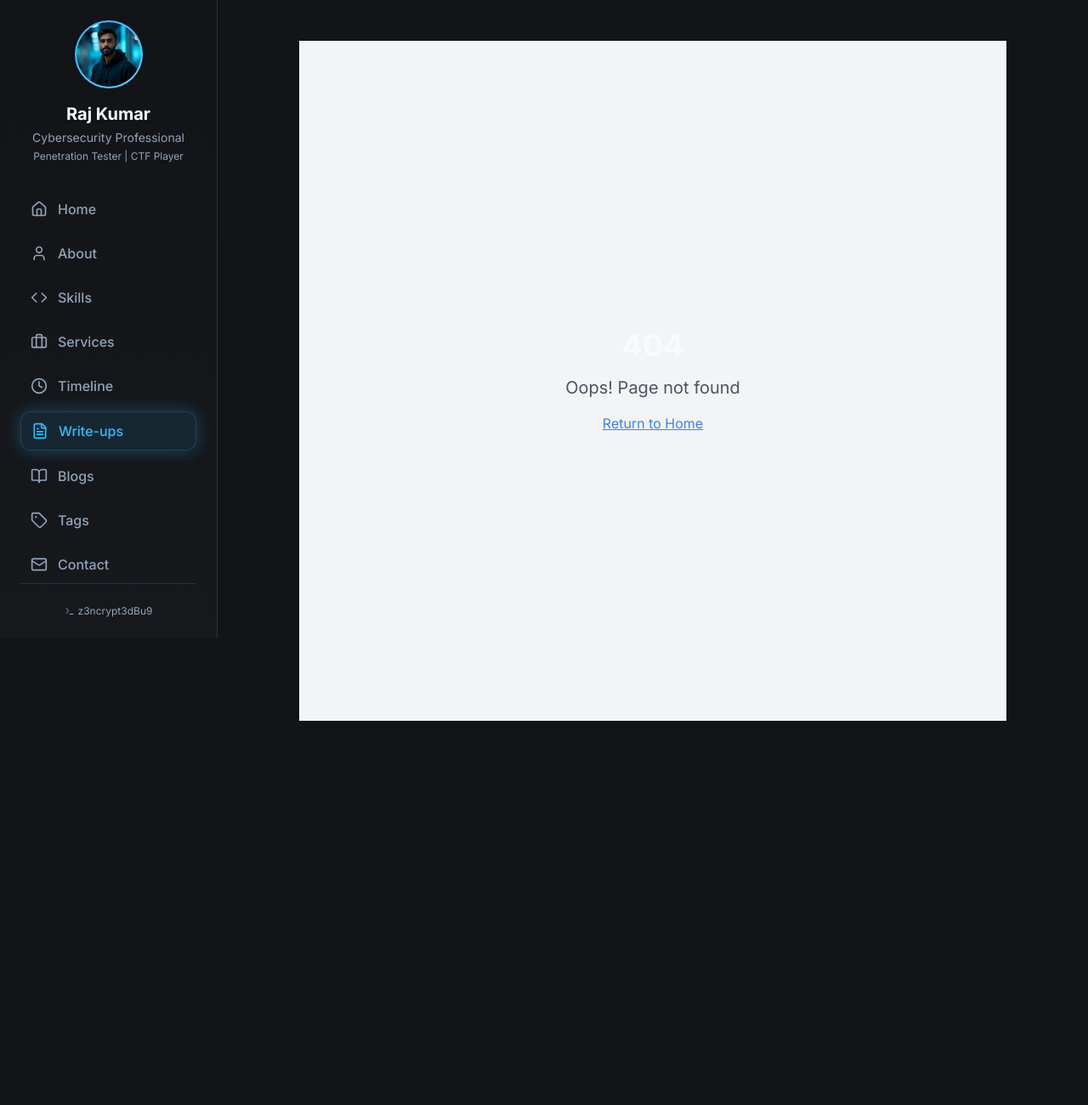
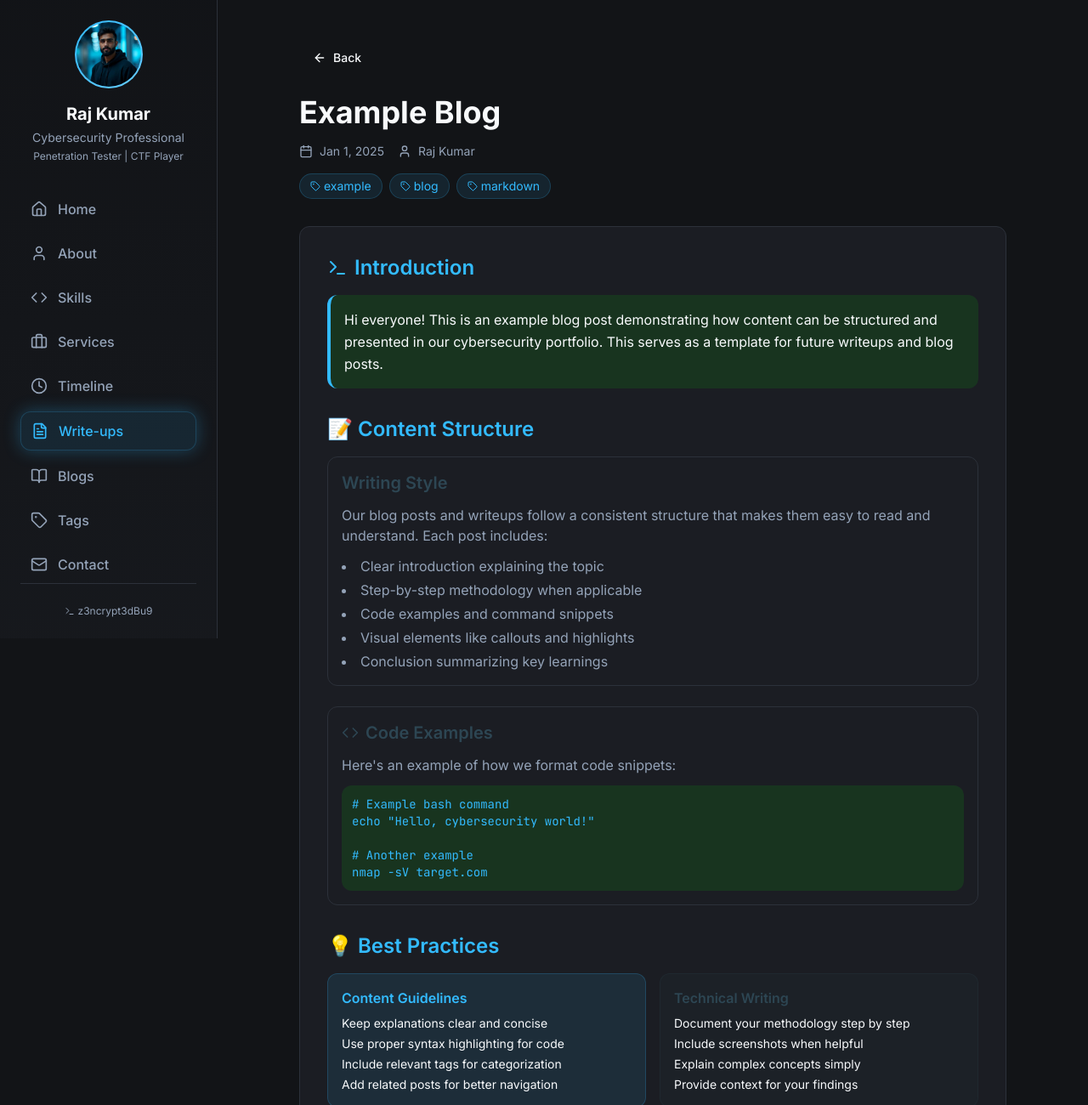
Before and after one commit to n220556/Z3ncrypt3dBu9, a React (Vite) app: page /writeups/example-blog in a window 1280 px wide. Before the commit this address had no page. Shown: the top 1300 px of the page at 85% size. Before the commit the page ends 896 px from the top, so only its background shows below. Built offline with nearby package versions, Linux system fonts and the light colour scheme.

Commit message:
Create Example Writeup Page and Navigation

```diff
--- a/src/App.tsx
+++ b/src/App.tsx
@@ -35,7 +35,7 @@ const App = () => (
             {/* Writeups */}
             <Route path="/writeups" element={<div className="text-center py-20"><h1 className="text-2xl font-bold text-muted-foreground">CTF Write-ups Coming Soon</h1></div>} />
             <Route path="/writeups/head-dump" element={<HeadDump />} />
-            <Route path="/writeups/example" element={<ExampleWriteup />} />
+            <Route path="/writeups/example-blog" element={<ExampleWriteup />} />
             {/* Blogs */}
             <Route path="/blogs" element={<div className="text-center py-20"><h1 className="text-2xl font-bold text-muted-foreground">Blog Posts Coming Soon</h1></div>} />
             <Route path="/blogs/text-typography" element={<TextTypography />} />
--- a/src/pages/Timeline.tsx
+++ b/src/pages/Timeline.tsx
@@ -11,6 +11,15 @@ interface TimelineItem {
 }
 
 const timelineData: TimelineItem[] = [
+  {
+    id: '0',
+    date: 'Jan 1, 2025',
+    title: 'Example Blog',
+    category: 'writeup',
+    tags: ['example', 'blog', 'markdown'],
+    description: 'An example blog post demonstrating content structure and styling for cybersecurity writeups and educational content.',
+    link: '/writeups/example-blog'
+  },
   {
     id: '1',
     date: 'Jan 15, 2025',
--- a/src/pages/blogs/TextTypography.tsx
+++ b/src/pages/blogs/TextTypography.tsx
@@ -2,6 +2,12 @@ import { Calendar, Tag, User, ArrowLeft, ExternalLink, Code, Type, Hash } from '
 import { Button } from '@/components/ui/button';
 
 const relatedPosts = [
+  {
+    title: 'Example Blog',
+    category: 'writeup',
+    tags: ['example', 'blog'],
+    link: '/writeups/example-blog'
+  },
   {
     title: 'head-dump',
     category: 'writeup',
--- a/src/pages/writeups/ExampleWriteup.tsx
+++ b/src/pages/writeups/ExampleWriteup.tsx
@@ -1,20 +1,199 @@
-import React, { useEffect, useState } from "react";
-import ReactMarkdown from "react-markdown";
+import { Calendar, Tag, User, ArrowLeft, ExternalLink, Terminal, Code } from 'lucide-react';
+import { Button } from '@/components/ui/button';
 
-const ExampleWriteup = () => {
-  const [content, setContent] = useState("");
+const relatedPosts = [
+  {
+    title: 'head-dump',
+    category: 'writeup',
+    tags: ['PicoCTF', 'Web Exploitation'],
+    link: '/writeups/head-dump'
+  },
+  {
+    title: 'Text and Typography',
+    category: 'blog',
+    tags: ['markdown', 'typography'],
+    link: '/blogs/text-typography'
+  },
+  {
+    title: 'OverTheWire Bandit Level 0-10',
+    category: 'blog',
+    tags: ['OverTheWire', 'Linux'],
+    link: '/blogs/otw-bandit-0-10'
+  }
+];
 
-  useEffect(() => {
-    fetch("public/example.md")
-      .then((res) => res.text())
-      .then(setContent);
-  }, []);
+export default function ExampleWriteup() {
+  return (
+    <div className="min-h-screen">
+      {/* Back button */}
+      <div className="mb-6">
+        <Button variant="ghost" className="gap-2" onClick={() => window.history.back()}>
+          <ArrowLeft className="h-4 w-4" />
+          Back
+        </Button>
+      </div>
 
-  return (
-    <div className="prose mx-auto p-4">
-      <ReactMarkdown>{content}</ReactMarkdown>
+      {/* Header */}
+      <header className="mb-8">
+        <h1 className="text-4xl font-bold mb-4">Example Blog</h1>
+
+        {/* Meta information */}
+        <div className="flex flex-wrap items-center gap-4 text-sm text-muted-foreground mb-4">
+          <div className="flex items-center gap-2">
+            <Calendar className="h-4 w-4" />
+            <span>Jan 1, 2025</span>
+          </div>
+          <div className="flex items-center gap-2">
+            <User className="h-4 w-4" />
+            <span>Raj Kumar</span>
+          </div>
+        </div>
+
+        {/* Tags */}
+        <div className="flex flex-wrap gap-2 mb-6">
+          {['example', 'blog', 'markdown'].map((tag) => (
+            <span
+              key={tag}
+              className="inline-flex items-center gap-1 px-3 py-1 bg-primary/10 text-primary rounded-full text-sm border border-primary/20"
+            >
+              <Tag className="h-3 w-3" />
+              {tag}
+            </span>
+          ))}
+        </div>
+      </header>
+
+      {/* Content */}
+      <article className="prose prose-invert max-w-none">
+        <div className="bg-card rounded-lg p-8 border border-border space-y-8">
+
+          {/* Introduction */}
+          <section>
+            <h2 className="text-2xl font-semibold mb-4 text-primary flex items-center gap-2">
+              <Terminal className="h-6 w-6" />
+              Introduction
+            </h2>
+            <div className="bg-secondary/10 rounded-lg p-4 border-l-4 border-primary">
+              <p className="text-foreground leading-relaxed">
+                Hi everyone! This is an example blog post demonstrating how content can be structured
+                and presented in our cybersecurity portfolio. This serves as a template for future
+                writeups and blog posts.
+              </p>
+            </div>
+          </section>
+
+          {/* Main Content */}
+          <section>
+            <h2 className="text-2xl font-semibold mb-4 text-primary">📝 Content Structure</h2>
+
+            <div className="space-y-6">
+              <div className="bg-card border border-border rounded-lg p-4">
+                <h3 className="text-xl font-semibold mb-3 text-accent">Writing Style</h3>
+                <p className="text-muted-foreground mb-3">
+                  Our blog posts and writeups follow a consistent structure that makes them easy to read
+                  and understand. Each post includes:
+                </p>
+                <ul className="list-disc list-inside space-y-1 text-muted-foreground">
+                  <li>Clear introduction explaining the topic</li>
+                  <li>Step-by-step methodology when applicable</li>
+                  <li>Code examples and command snippets</li>
+                  <li>Visual elements like callouts and highlights</li>
+                  <li>Conclusion summarizing key learnings</li>
+                </ul>
+              </div>
+
+              <div className="bg-card border border-border rounded-lg p-4">
+                <h3 className="text-xl font-semibold mb-3 text-accent flex items-center gap-2">
+                  <Code className="h-5 w-5" />
+                  Code Examples
+                </h3>
+                <p className="text-muted-foreground mb-3">
+                  Here's an example of how we format code snippets:
+                </p>
+                <div className="bg-secondary/10 rounded-lg p-3">
+                  <code className="text-primary font-mono text-sm block">
+                    # Example bash command<br/>
+                    echo "Hello, cybersecurity world!"<br/>
+                    <br/>
+                    # Another example<br/>
+                    nmap -sV target.com
+                  </code>
+                </div>
+              </div>
+            </div>
+          </section>
+
+          {/* Tips Section */}
+          <section>
+            <h2 className="text-2xl font-semibold mb-4 text-primary">💡 Best Practices</h2>
+            <div className="grid md:grid-cols-2 gap-4">
+              <div className="bg-primary/10 border border-primary/20 rounded-lg p-4">
+                <h3 className="font-semibold text-primary mb-2">Content Guidelines</h3>
+                <ul className="text-sm space-y-1">
+                  <li>Keep explanations clear and concise</li>
+                  <li>Use proper syntax highlighting for code</li>
+                  <li>Include relevant tags for categorization</li>
+                  <li>Add related posts for better navigation</li>
+                </ul>
+              </div>
+              <div className="bg-accent/10 border border-accent/20 rounded-lg p-4">
+                <h3 className="font-semibold text-accent mb-2">Technical Writing</h3>
+                <ul className="text-sm space-y-1">
+                  <li>Document your methodology step by step</li>
+                  <li>Include screenshots when helpful</li>
+                  <li>Explain complex concepts simply</li>
+                  <li>Provide context for your findings</li>
+                </ul>
+              </div>
+            </div>
+          </section>
+
+          {/* Conclusion */}
+          <section>
+            <h2 className="text-2xl font-semibold mb-4 text-primary">🎯 Conclusion</h2>
+            <div className="bg-secondary/10 rounded-lg p-4 border-l-4 border-accent">
+              <p className="text-foreground leading-relaxed">
+                This example demonstrates the structure and styling we use for our cybersecurity content.
+                Whether it's a CTF writeup, vulnerability analysis, or educational blog post, maintaining
+                consistency in presentation helps readers focus on the technical content while ensuring
+                a professional appearance.
+              </p>
+            </div>
+          </section>
+        </div>
+      </article>
+
+      {/* Related Posts */}
+      <section className="mt-12">
+        <h2 className="text-2xl font-semibold mb-6">📚 Related Posts</h2>
+        <div className="grid md:grid-cols-3 gap-4">
+          {relatedPosts.map((post, index) => (
+            <a
+              key={index}
+              href={post.link}
+              className="block bg-card rounded-lg p-4 border border-border hover:border-primary/50 transition-all duration-300 hover:shadow-elegant group"
+            >
+              <h3 className="font-semibold mb-2 group-hover:text-primary transition-colors">
+                {post.title}
+              </h3>
+              <div className="flex flex-wrap gap-1 mb-2">
+                {post.tags.map((tag) => (
+                  <span
+                    key={tag}
+                    className="px-2 py-1 bg-secondary/50 text-xs rounded"
+                  >
+                    {tag}
+                  </span>
+                ))}
+              </div>
+              <div className="flex items-center gap-1 text-xs text-muted-foreground">
+                <ExternalLink className="h-3 w-3" />
+                <span>{post.category}</span>
+              </div>
+            </a>
+          ))}
+        </div>
+      </section>
     </div>
   );
-};
-
-export default ExampleWriteup;
+}
--- a/src/pages/writeups/HeadDump.tsx
+++ b/src/pages/writeups/HeadDump.tsx
@@ -2,6 +2,12 @@ import { Calendar, Tag, User, ArrowLeft, ExternalLink } from 'lucide-react';
 import { Button } from '@/components/ui/button';
 
 const relatedPosts = [
+  {
+    title: 'Example Blog',
+    category: 'writeup',
+    tags: ['example', 'blog'],
+    link: '/writeups/example-blog'
+  },
   {
     title: 'Text and Typography',
     category: 'blog',
```
